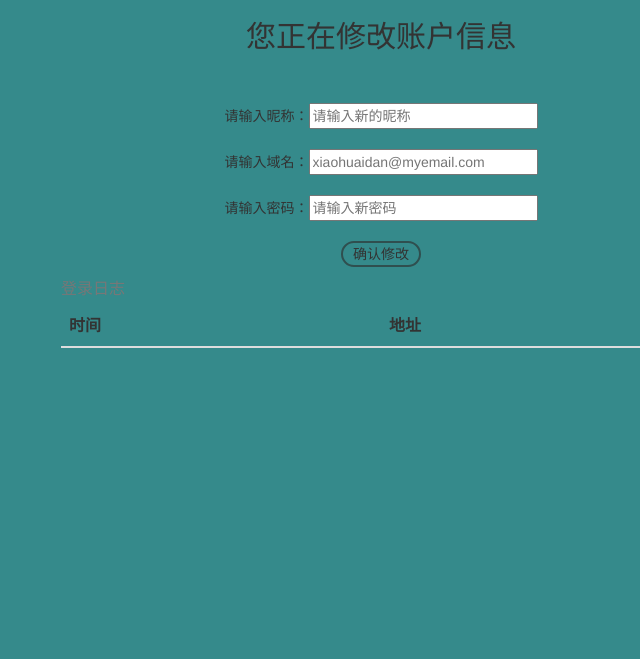
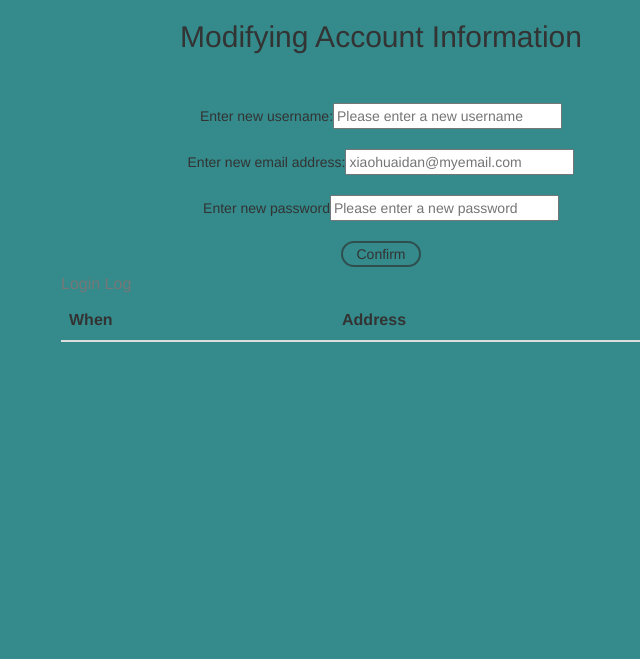
Before and after one commit to nicelyhorse/mqtt-admin-web, a Django app: template aaaa/Big_Data/bigdata/templates/changeAccount.html in a window 1280 px wide. Shown: the top 659 px of the page, without its empty margins (259-899 px from the left). Run offline with Django 3.2, Linux system fonts and the light colour scheme; the template is opened without the code that fills it, so the values that code supplies are empty; some libraries are stand-ins or nearby versions.

Commit message:
二版修改

```diff
--- a/aaaa/Big_Data/bigdata/templates/changeAccount.html
+++ b/aaaa/Big_Data/bigdata/templates/changeAccount.html
@@ -1,7 +1,7 @@
 <html>
 
 <head>
-    <title>修改账户信息</title>
+    <title>Modifying Account</title>
     <link href="https://cdn.bootcss.com/bootstrap/3.3.7/css/bootstrap.min.css" rel="stylesheet">
     <script src="https://cdn.bootcss.com/bootstrap/3.3.7/css/bootstrap-theme.min.css"></script>
     <script src="https://cdn.bootcss.com/jquery/2.1.1/jquery.min.js"></script>
@@ -31,19 +31,19 @@
 </style>
 <body style="background: #358a8b;">
 <div id="main10" style="width:100%;height:80%; " align="center">
-    <h2>您正在修改账户信息</h2>
+    <h2>Modifying Account Information</h2>
     <br>
     <br>
-    请输入昵称：<input id='name' placeholder="请输入新的昵称" size="25" maxlength="10"><br><br>
-    请输入域名：<input id='account' placeholder="xiaohuaidan@myemail.com" size="25" maxlength="50"><br><br>
-    请输入密码：<input id='pwd' placeholder="请输入新密码" size="25" maxlength="50"><br><br>
-    <button value="查询" class="button1" onclick="changeAccount()">确认修改</button>
+    Enter new username:<input id='name' placeholder="Please enter a new username" size="25" maxlength="10"><br><br>
+    Enter new email address:<input id='account' placeholder="xiaohuaidan@myemail.com" size="25" maxlength="50"><br><br>
+    Enter new password<input id='pwd' placeholder="Please enter a new password" size="25" maxlength="50"><br><br>
+    <button value="查询" class="button1" onclick="changeAccount()">Confirm</button>
     <div style="width:50%;height:80%;">
         <table class="table table-striped">
-            <caption>登录日志</caption>
+            <caption>Login Log</caption>
             <thead id="tTitle">
-            <th>时间</th>
-            <th>地址</th>
+            <th>When</th>
+            <th>Address</th>
             </thead>
             <tbody id="tBody">
 
@@ -72,7 +72,7 @@
             contentType: false,  // 告诉jquery不设置内容格式
             success: function (json) {
                 result = json.result;
-                if (result == '修改成功，点击确认重新登录。') {
+                if (result == 'Successfully modified, click OK to log in again.') {
                     alert(result);
                     top.location.href = 'Log_in'
                 } else {
@@ -81,7 +81,7 @@
 
             },
             error: function (errorMsg) {
-                alert("不好意思，数据请求失败啦!");
+                alert("Sorry, the data request failed!");
             }
         });
     }
@@ -109,7 +109,7 @@
                 $("#tBody").html(html);
             },
             error: function (errorMsg) {
-                alert("不好意思，数据请求失败啦!");
+                alert("Sorry, the data request failed!");
             }
         });
     }
--- a/aaaa/Big_Data/bigdata/templates/home.html
+++ b/aaaa/Big_Data/bigdata/templates/home.html
@@ -13,8 +13,8 @@
     /*居中，圆角，有边框文字居中且距离上边框50px*/
     .div1 {
         margin: 0 auto; /*居中排列*/
-        background: #358a8b;
-        border: 2px solid darkslategray;
+        background: #68f3b2;
+        border: 2px solid rgb(0, 9, 9);
         border-radius: 30px;
         text-align: center;
         line-height: 100px;
@@ -36,7 +36,7 @@
         border: 2px solid darkslategray;
         border-radius: 15px;
         text-align: center;
-        width: 80px;
+        width: 120px;
         line-height: 30px;
     }
 
--- a/aaaa/Big_Data/bigdata/templates/log_in.html
+++ b/aaaa/Big_Data/bigdata/templates/log_in.html
@@ -6,7 +6,7 @@
     <title>myEmail</title>
     {% load static %}
     <script src="https://cdn.bootcss.com/jquery/2.1.1/jquery.min.js"></script>
-    <link rel="stylesheet" href="{% static 'css/log_in.css' %}" type="text/css" media="all">
+    <link rel="stylesheet" href="../static/css/log_in.css" type="text/css" media="all">
 </head>
 <body>
 <div class="container">
--- a/aaaa/Big_Data/bigdata/templates/writeEmail.html
+++ b/aaaa/Big_Data/bigdata/templates/writeEmail.html
@@ -50,7 +50,7 @@
     <button value="查询" class="button1" onclick="writeEmail('writeEmail','fs')">Send</button>&nbsp; &nbsp;&nbsp; &nbsp;&nbsp; &nbsp;
     <button value="查询" class="button1" onclick="writeEmail('saveEmail','cg')">Save</button>
     <br><br>
-    <textarea id='emailInfo' class="mainInfo" placeholder="请输入正文"></textarea>
+    <textarea id='emailInfo' class="mainInfo" placeholder="Please enter the main text"></textarea>
 
 
 </div>
```
Also changed, not shown: aaaa/Big_Data/bigdata/templates/cgEmialList.html (+11 -11 lines).
